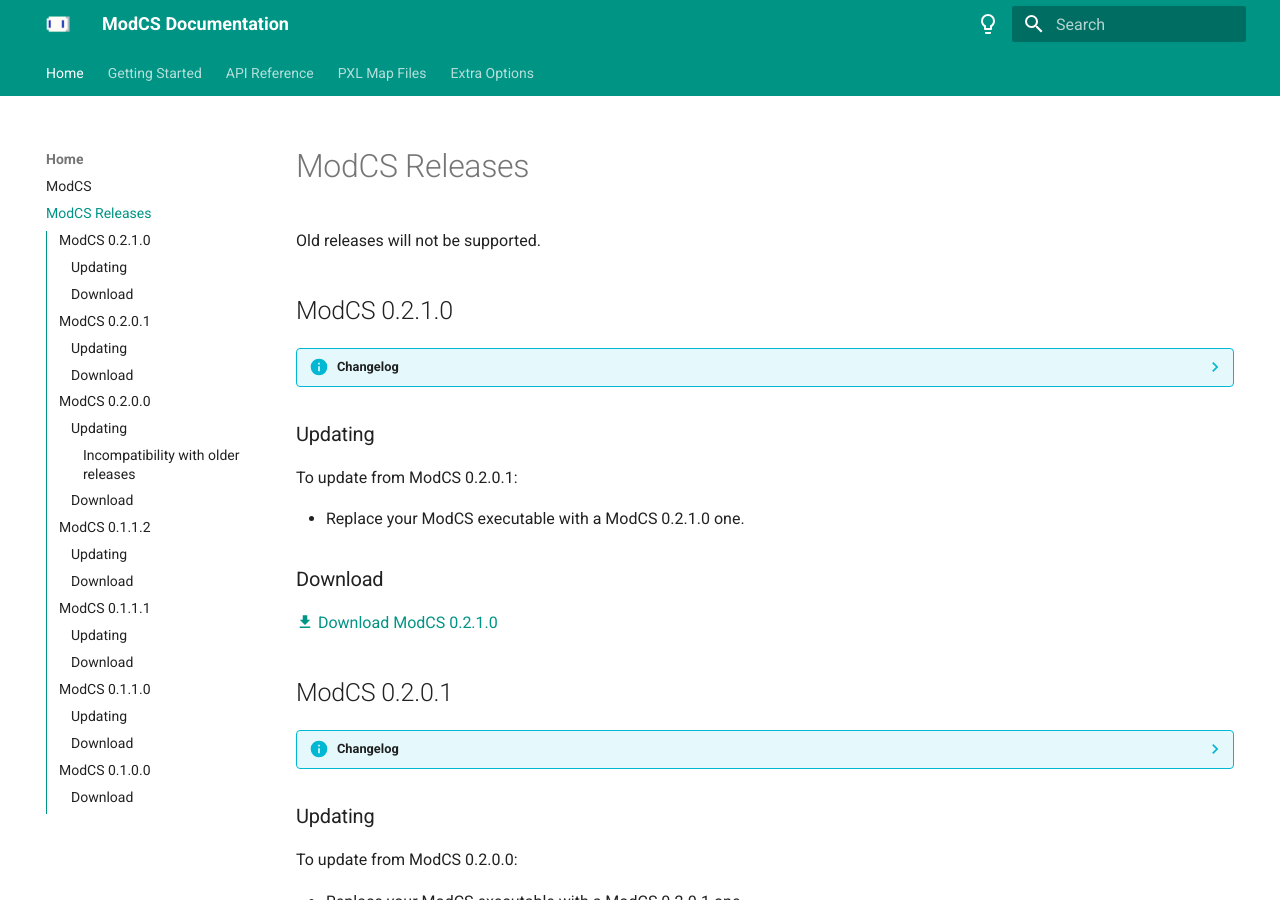
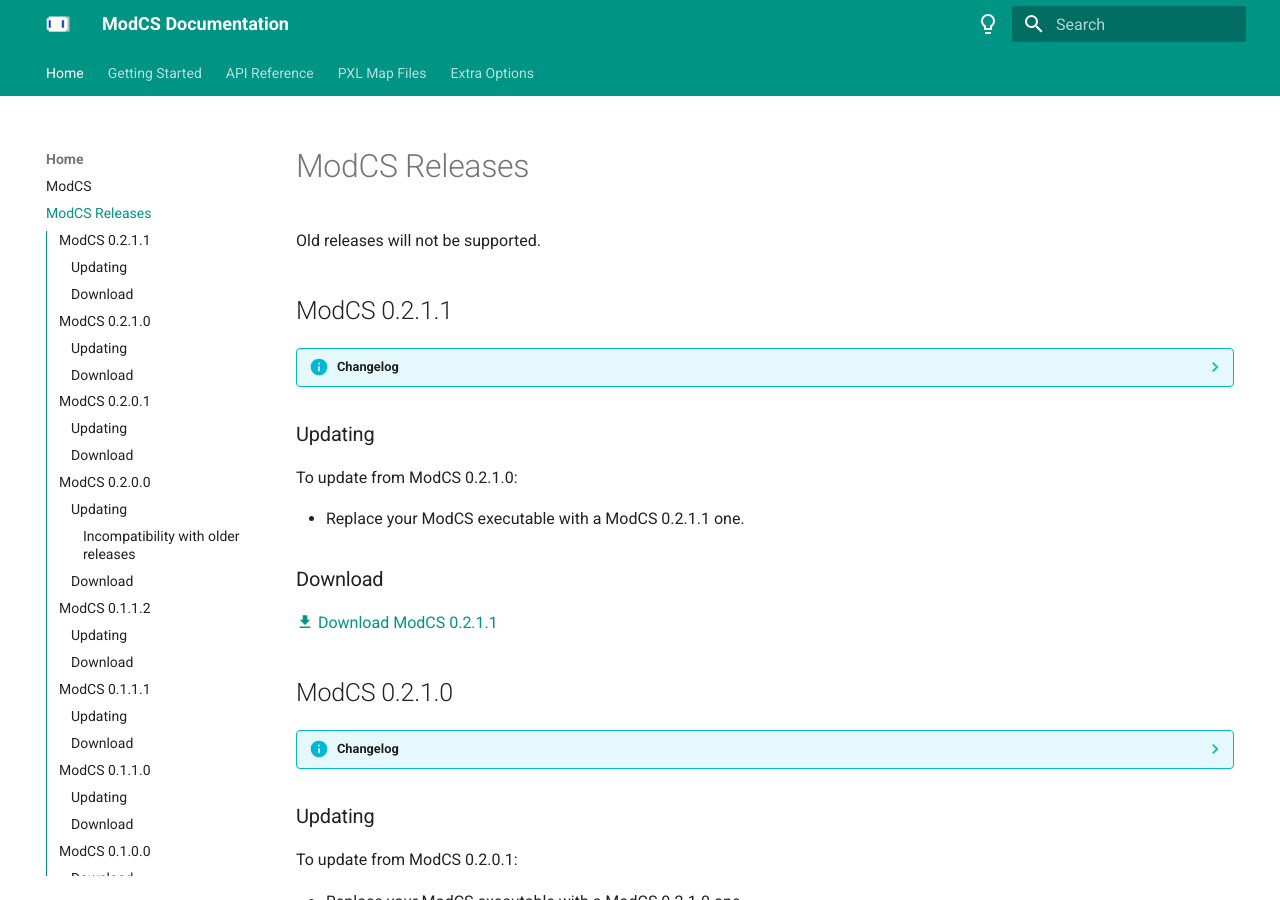
Before and after one commit to modcavestory/modcavestory.github.io, an MkDocs documentation site: the page built from docs/releases.md, in a window 1280 px wide and 900 px high. Built offline with MkDocs 1.6.1 and Material for MkDocs 9.7.7, drawn with Linux system fonts in a browser that asks for light colours.

Commit message:
modcs 0.2.1.1

```diff
--- a/docs/releases.md
+++ b/docs/releases.md
@@ -1,6 +1,21 @@
 # ModCS Releases
 
 Old releases will not be supported.
+
+## ModCS 0.2.1.1
+
+??? Info "Changelog"
+	- Make the `pNpc` value of [ModCS.Npc](/api/objects/npc/)s return `nil` if it doesn't contain an NPC.
+
+### Updating
+
+To update from ModCS 0.2.1.0:
+
+- Replace your ModCS executable with a ModCS 0.2.1.1 one.
+
+### Download
+
+[:material-download: Download ModCS 0.2.1.1](/assets/releases/modcs0211.zip)
 
 ## ModCS 0.2.1.0
 
```
Also changed, not shown: docs/guide/intro/install.md (+1 -1 lines), docs/index.md (+1 -1 lines), 1 other file.
